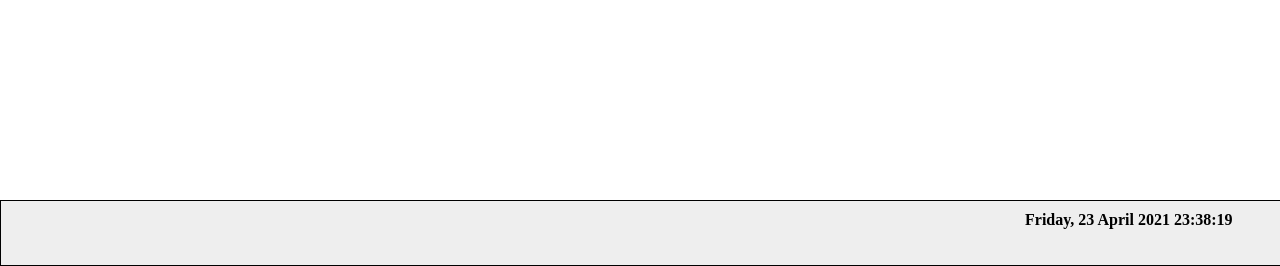
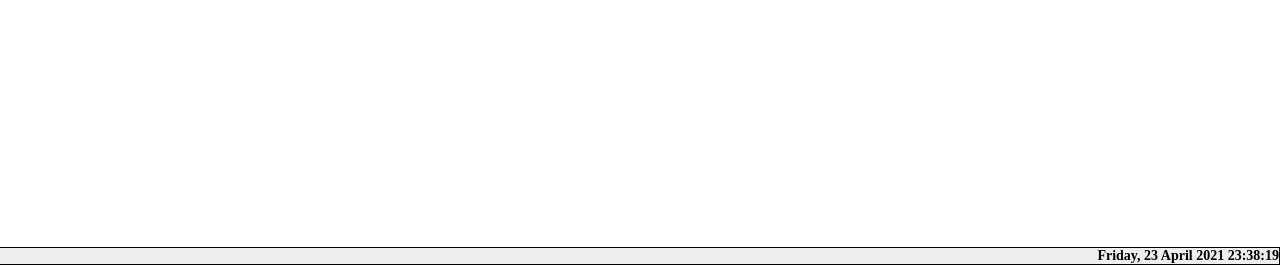
Before and after one commit to SirSeruju/imageboard, a Flask app: template src/templates/base.html in a window 1280 px wide. Shown: the part 534-800 px from the top of the page. Run offline with Flask 2, Linux system fonts and the light colour scheme; the template is opened without the code that fills it, so the values that code supplies are empty.

Commit message:
Redesign bottom menu

```diff
--- a/src/static/css/style.css
+++ b/src/static/css/style.css
@@ -93,6 +93,7 @@
 	background-color: #EEE;
 	border: 1px solid black;
 	display: block;
+	margin-top: 0;
 	margin-left: -2px;
 	margin-right: -2px;
 	font-weight: bold;
@@ -119,8 +120,11 @@
 	display: block;
 	font-weight: bold;
 	text-decoration: none;
-    height: 64px;
+	height: 16px;
 	width: 100%;
 	bottom: 0px;
 	position: absolute;
+	margin-left: -2px;
+	margin-right: -2px;
+	margin-bottom: 1px;
 }
--- a/src/templates/base.html
+++ b/src/templates/base.html
@@ -46,6 +46,6 @@
 		{% block content %}{% endblock %}
 	</body>
 	<div class="down_menu">
-		<p id="clock" style="font-size: medium; margin-left: 80%; margin-top: 10px;">Javascript Clock</p>
+		<p id="clock" style="font-size: 14px; float: right;">Javascript Clock</p>
 	</div>
 </html>
```
Lines whose indentation alone changed are shown as unchanged.
